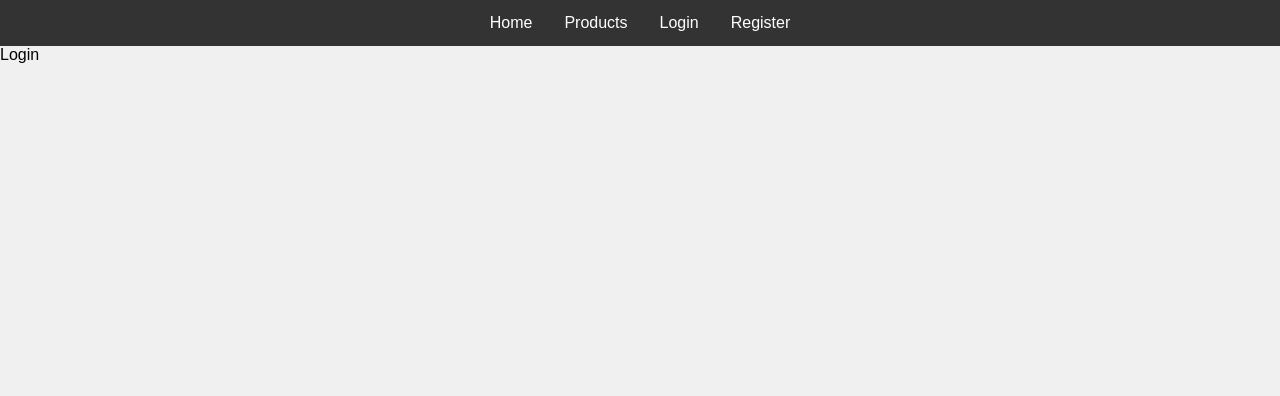
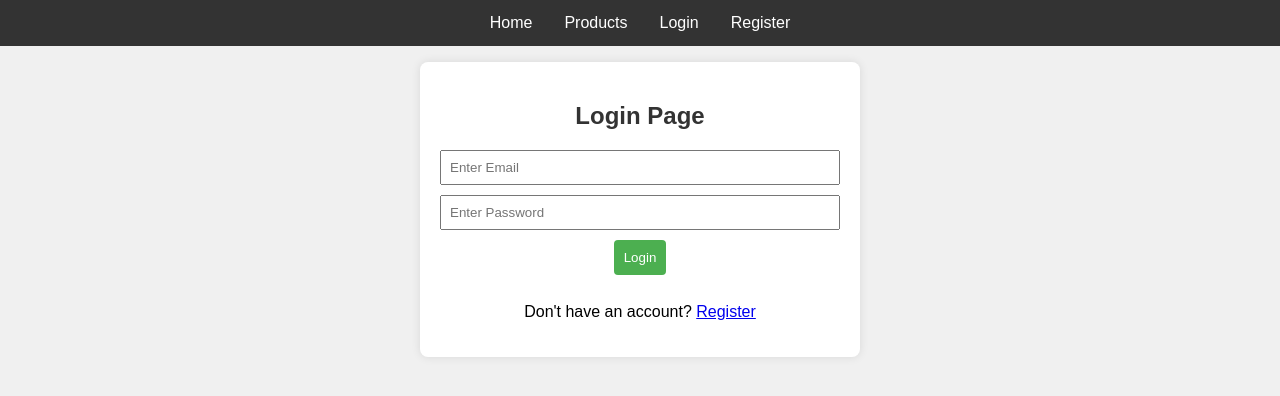
Before and after one commit to alexangria1992/auth_app_phegon_modified, a React (Create React App) app in the folder frontend/: page /login in a window 1280 px wide. Shown: the top 396 px of the page. Built offline with nearby package versions, Linux system fonts and the light colour scheme.

Commit message:
Successful Login on Frontend

```diff
--- a/frontend/src/components/auth/Login.jsx
+++ b/frontend/src/components/auth/Login.jsx
@@ -1,7 +1,78 @@
-import React from "react";
+import React, { useState } from "react";
+import { Link, useNavigate } from "react-router-dom";
+import axios from "axios";
 
 const Login = () => {
-  return <div>Login</div>;
+  const navigate = useNavigate();
+
+  const [formData, setFormData] = useState({
+    email: "",
+    password: "",
+  });
+  const [message, setMessageToRender] = useState();
+
+  const handleSubmit = async (e) => {
+    e.preventDefault();
+    try {
+      const response = await axios.post(
+        "http://localhost:5500/loginstudent",
+        formData
+      );
+      const { token } = response.data;
+      console.log("Login token is" + token);
+      localStorage.setItem("token", token);
+      navigate("/profile");
+      // const message = (
+      //   <span style={{ color: "green" }}>You have successfully registered</span>
+      // );
+      // setMessageToRender(message);
+    } catch (error) {
+      console.log("Login Failed" + error);
+      const message = <span style={{ color: "red" }}>Unsuccessful Login</span>;
+      setMessageToRender(message);
+    }
+  };
+
+  const handleChange = (e) => {
+    const { name, value } = e.target;
+    setFormData((prevData) => ({
+      ...prevData,
+      [name]: value,
+    }));
+  };
+  return (
+    <div className="registration-container">
+      <h2>Login Page</h2>
+      <form>
+        <input
+          type="email"
+          name="email"
+          value={formData.email}
+          onChange={handleChange}
+          required
+          placeholder="Enter Email"
+        />{" "}
+        <br />
+        <input
+          type="password"
+          name="password"
+          value={formData.password}
+          onChange={handleChange}
+          required
+          placeholder="Enter Password"
+        />{" "}
+        <button onClick={handleSubmit} type="submit">
+          Login
+        </button>
+      </form>
+      <br />
+      {message}
+
+      <p>
+        Don't have an account? <Link to="/register">Register</Link>
+      </p>
+    </div>
+  );
 };
 
 export default Login;
--- a/frontend/src/components/auth/Register.jsx
+++ b/frontend/src/components/auth/Register.jsx
@@ -27,6 +27,10 @@ const Register = () => {
       setMessageToRender(message);
     } catch (error) {
       console.log("registration Failed" + error);
+      const message = (
+        <span style={{ color: "red" }}>Unsuccessful Registration</span>
+      );
+      setMessageToRender(message);
     }
   };
 
```
